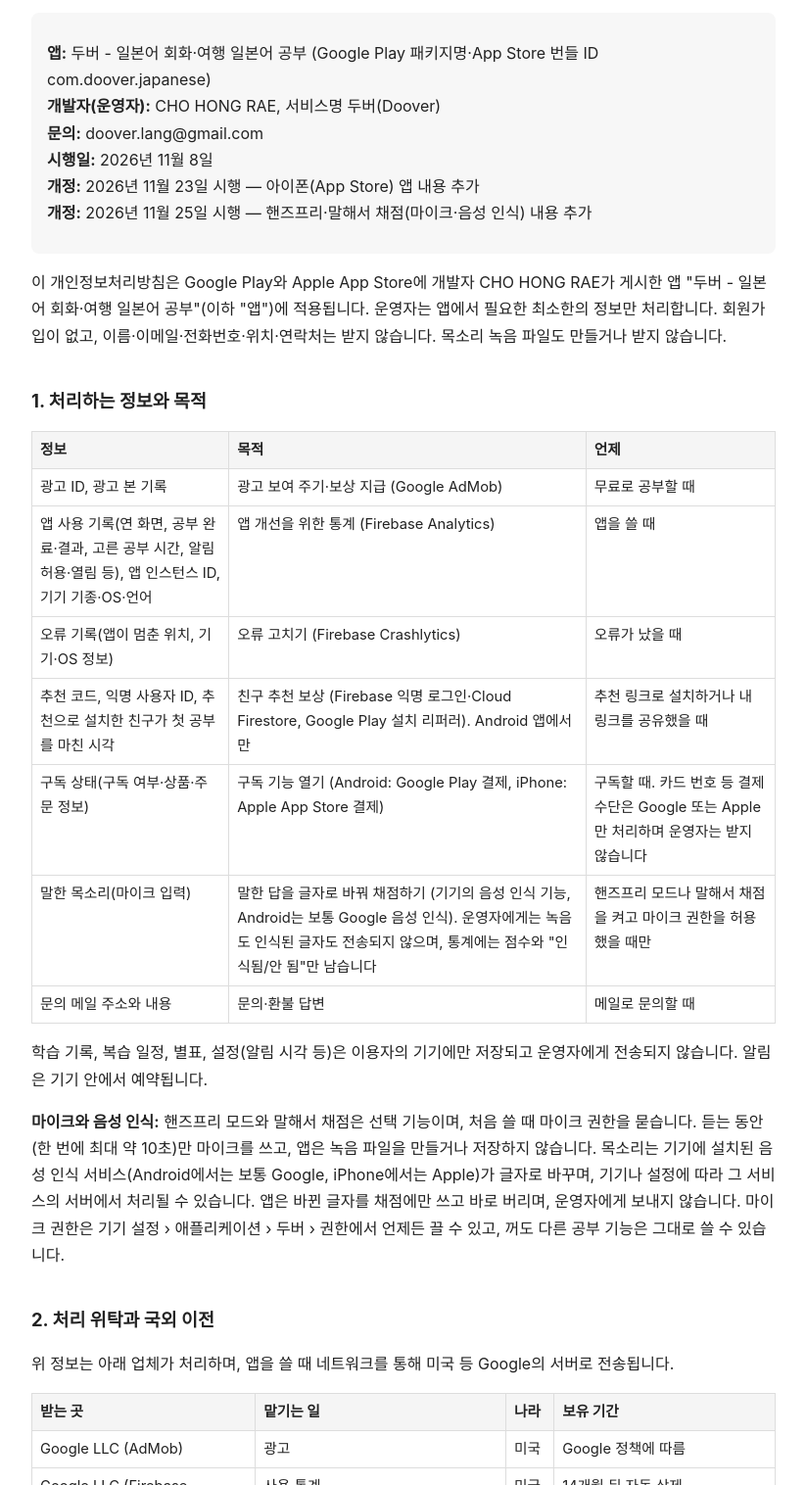
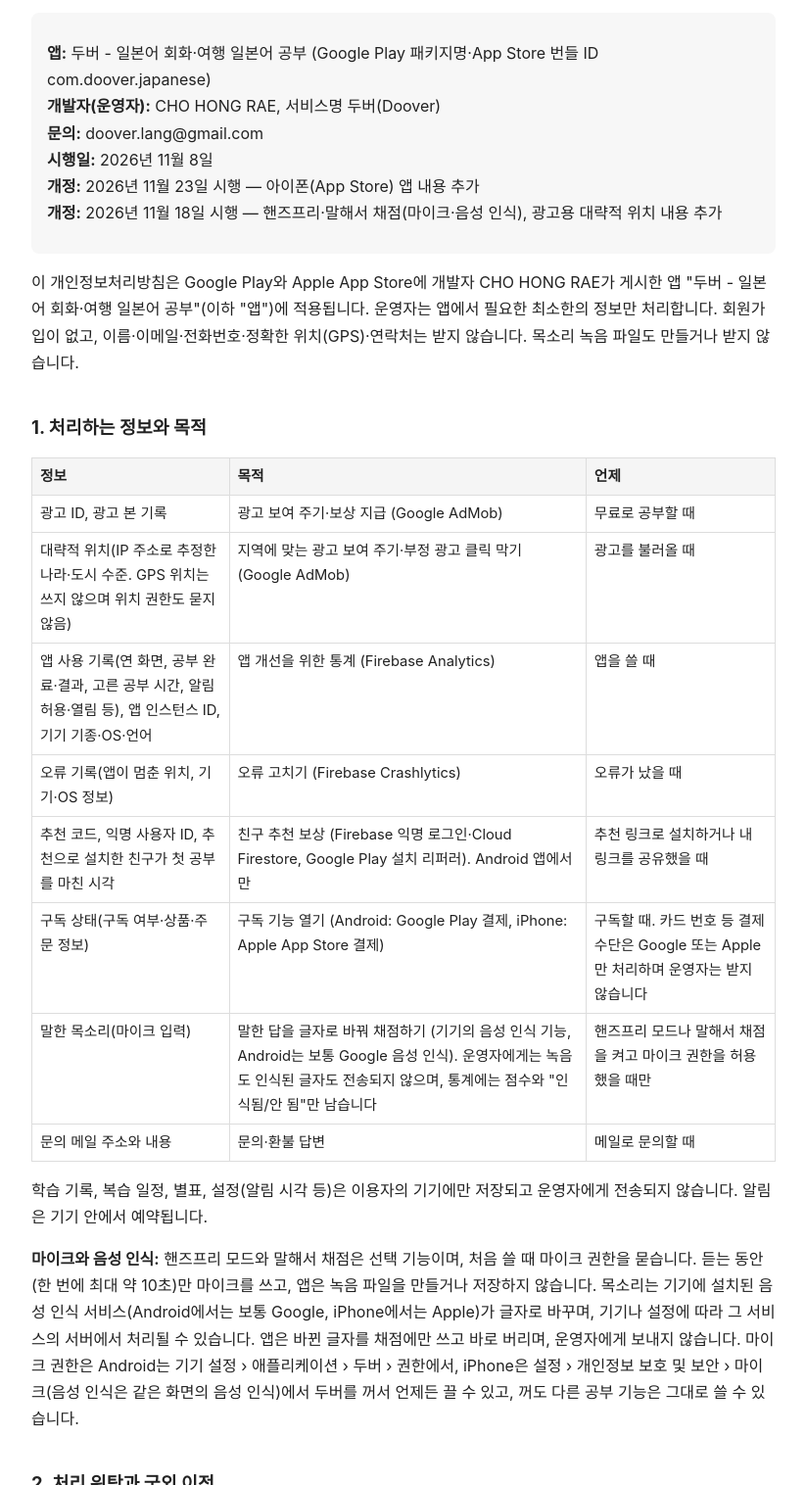
Before and after one commit to dooverlang-spec/doover-media, a plain HTML site: page privacy-policy.html in a window 1280 px wide. Shown: the part 84-1600 px from the top of the page at 98% size, without its empty margins (228-1051 px from the left). Drawn offline with Linux system fonts and the light colour scheme.

Commit message:
개인정보처리방침: 광고용 대략적 위치 추가, 마이크 개정 시행일 11/18로, iPhone 마이크 끄는 방법 추가
Co-Authored-By: Claude Opus 5.5 <noreply@anthropic.com>
Claude-Session: https://claude.ai/code/session_013H1Sih7YBwQvfDxqNgke3k

```diff
--- a/privacy-policy.html
+++ b/privacy-policy.html
@@ -17,15 +17,16 @@ table{border-collapse:collapse;width:100%;font-size:.92em}th,td{border:1px solid
 <p><b>앱:</b> 두버 - 일본어 회화·여행 일본어 공부 (Google Play 패키지명·App Store 번들 ID com.doover.japanese)<br>
 <b>개발자(운영자):</b> CHO HONG RAE, 서비스명 두버(Doover)<br>
 <b>문의:</b> doover.lang@gmail.com<br>
-<b>시행일:</b> 2026년 11월 8일<br><b>개정:</b> 2026년 11월 23일 시행 — 아이폰(App Store) 앱 내용 추가<br><b>개정:</b> 2026년 11월 25일 시행 — 핸즈프리·말해서 채점(마이크·음성 인식) 내용 추가</p>
+<b>시행일:</b> 2026년 11월 8일<br><b>개정:</b> 2026년 11월 23일 시행 — 아이폰(App Store) 앱 내용 추가<br><b>개정:</b> 2026년 11월 18일 시행 — 핸즈프리·말해서 채점(마이크·음성 인식), 광고용 대략적 위치 내용 추가</p>
 </div>
 
-<p>이 개인정보처리방침은 Google Play와 Apple App Store에 개발자 CHO HONG RAE가 게시한 앱 "두버 - 일본어 회화·여행 일본어 공부"(이하 "앱")에 적용됩니다. 운영자는 앱에서 필요한 최소한의 정보만 처리합니다. 회원가입이 없고, 이름·이메일·전화번호·위치·연락처는 받지 않습니다. 목소리 녹음 파일도 만들거나 받지 않습니다.</p>
+<p>이 개인정보처리방침은 Google Play와 Apple App Store에 개발자 CHO HONG RAE가 게시한 앱 "두버 - 일본어 회화·여행 일본어 공부"(이하 "앱")에 적용됩니다. 운영자는 앱에서 필요한 최소한의 정보만 처리합니다. 회원가입이 없고, 이름·이메일·전화번호·정확한 위치(GPS)·연락처는 받지 않습니다. 목소리 녹음 파일도 만들거나 받지 않습니다.</p>
 
 <h2>1. 처리하는 정보와 목적</h2>
 <table>
 <tr><th>정보</th><th>목적</th><th>언제</th></tr>
 <tr><td>광고 ID, 광고 본 기록</td><td>광고 보여 주기·보상 지급 (Google AdMob)</td><td>무료로 공부할 때</td></tr>
+<tr><td>대략적 위치(IP 주소로 추정한 나라·도시 수준. GPS 위치는 쓰지 않으며 위치 권한도 묻지 않음)</td><td>지역에 맞는 광고 보여 주기·부정 광고 클릭 막기 (Google AdMob)</td><td>광고를 불러올 때</td></tr>
 <tr><td>앱 사용 기록(연 화면, 공부 완료·결과, 고른 공부 시간, 알림 허용·열림 등), 앱 인스턴스 ID, 기기 기종·OS·언어</td><td>앱 개선을 위한 통계 (Firebase Analytics)</td><td>앱을 쓸 때</td></tr>
 <tr><td>오류 기록(앱이 멈춘 위치, 기기·OS 정보)</td><td>오류 고치기 (Firebase Crashlytics)</td><td>오류가 났을 때</td></tr>
 <tr><td>추천 코드, 익명 사용자 ID, 추천으로 설치한 친구가 첫 공부를 마친 시각</td><td>친구 추천 보상 (Firebase 익명 로그인·Cloud Firestore, Google Play 설치 리퍼러). Android 앱에서만</td><td>추천 링크로 설치하거나 내 링크를 공유했을 때</td></tr>
@@ -34,13 +35,13 @@ table{border-collapse:collapse;width:100%;font-size:.92em}th,td{border:1px solid
 <tr><td>문의 메일 주소와 내용</td><td>문의·환불 답변</td><td>메일로 문의할 때</td></tr>
 </table>
 <p>학습 기록, 복습 일정, 별표, 설정(알림 시각 등)은 이용자의 기기에만 저장되고 운영자에게 전송되지 않습니다. 알림은 기기 안에서 예약됩니다.</p>
-<p><b>마이크와 음성 인식:</b> 핸즈프리 모드와 말해서 채점은 선택 기능이며, 처음 쓸 때 마이크 권한을 묻습니다. 듣는 동안(한 번에 최대 약 10초)만 마이크를 쓰고, 앱은 녹음 파일을 만들거나 저장하지 않습니다. 목소리는 기기에 설치된 음성 인식 서비스(Android에서는 보통 Google, iPhone에서는 Apple)가 글자로 바꾸며, 기기나 설정에 따라 그 서비스의 서버에서 처리될 수 있습니다. 앱은 바뀐 글자를 채점에만 쓰고 바로 버리며, 운영자에게 보내지 않습니다. 마이크 권한은 기기 설정 › 애플리케이션 › 두버 › 권한에서 언제든 끌 수 있고, 꺼도 다른 공부 기능은 그대로 쓸 수 있습니다.</p>
+<p><b>마이크와 음성 인식:</b> 핸즈프리 모드와 말해서 채점은 선택 기능이며, 처음 쓸 때 마이크 권한을 묻습니다. 듣는 동안(한 번에 최대 약 10초)만 마이크를 쓰고, 앱은 녹음 파일을 만들거나 저장하지 않습니다. 목소리는 기기에 설치된 음성 인식 서비스(Android에서는 보통 Google, iPhone에서는 Apple)가 글자로 바꾸며, 기기나 설정에 따라 그 서비스의 서버에서 처리될 수 있습니다. 앱은 바뀐 글자를 채점에만 쓰고 바로 버리며, 운영자에게 보내지 않습니다. 마이크 권한은 Android는 기기 설정 › 애플리케이션 › 두버 › 권한에서, iPhone은 설정 › 개인정보 보호 및 보안 › 마이크(음성 인식은 같은 화면의 음성 인식)에서 두버를 꺼서 언제든 끌 수 있고, 꺼도 다른 공부 기능은 그대로 쓸 수 있습니다.</p>
 
 <h2>2. 처리 위탁과 국외 이전</h2>
 <p>위 정보는 아래 업체가 처리하며, 앱을 쓸 때 네트워크를 통해 미국 등 Google의 서버로 전송됩니다.</p>
 <table>
 <tr><th>받는 곳</th><th>맡기는 일</th><th>나라</th><th>보유 기간</th></tr>
-<tr><td>Google LLC (AdMob)</td><td>광고</td><td>미국</td><td>Google 정책에 따름</td></tr>
+<tr><td>Google LLC (AdMob)</td><td>광고 (광고 ID·대략적 위치 포함)</td><td>미국</td><td>Google 정책에 따름</td></tr>
 <tr><td>Google LLC (Firebase Analytics)</td><td>사용 통계</td><td>미국</td><td>14개월 뒤 자동 삭제</td></tr>
 <tr><td>Google LLC (Firebase Crashlytics)</td><td>오류 기록</td><td>미국</td><td>90일 뒤 자동 삭제</td></tr>
 <tr><td>Google LLC (Firebase 인증·Cloud Firestore)</td><td>친구 추천 기록</td><td>미국</td><td>삭제 요청 또는 추천 기능 종료까지</td></tr>
```
